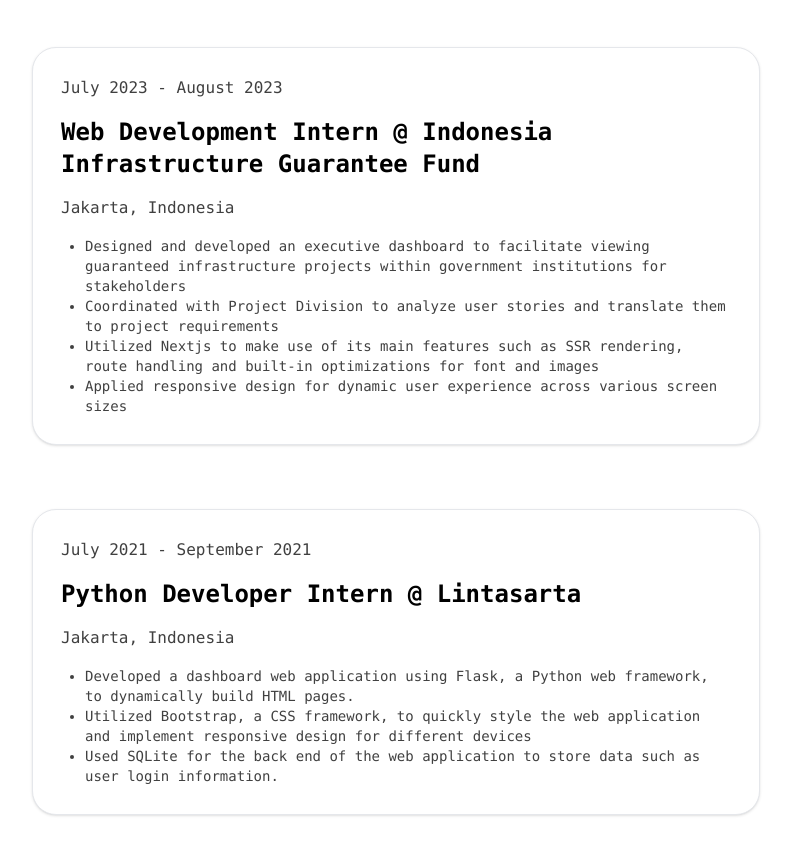
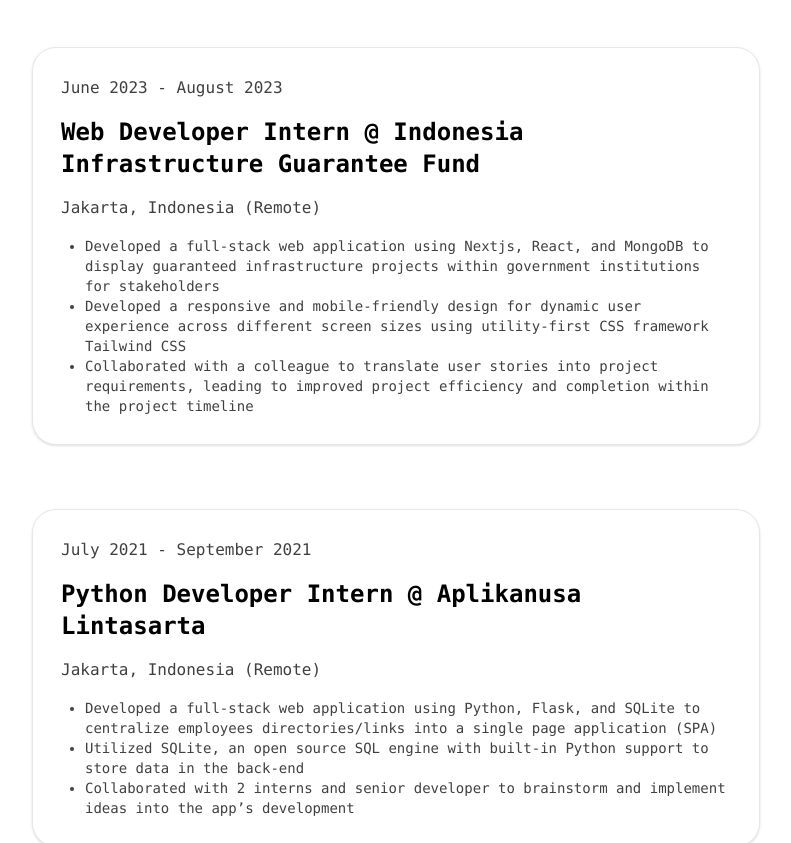
Before and after one commit to Rafyakbar02/portfolio-web, a React (Vite) app: page / in a window 1280 px wide. Shown: the part 633-1476 px from the top of the page, without its empty margins (244-1035 px from the left). Built offline with nearby package versions, Linux system fonts and the light colour scheme.

Commit message:
updated content

```diff
--- a/src/assets/index.js
+++ b/src/assets/index.js
@@ -2,7 +2,7 @@
 import linkedin from "./logo-linkedin.svg";
 import menu from "./menu.svg";
 import close from "./close.svg";
-import resume from "./RafyAkbarResumeV6.pdf";
+import resume from "./RafyAkbarResumeV7.pdf";
 import photo from "./SnapseedEdit.jpg";
 
 export { github, linkedin, resume, menu, close, photo };
--- a/src/constants/index.js
+++ b/src/constants/index.js
@@ -20,25 +20,24 @@
 export const experiences = [
   {
     id: "experience-1",
-    date: "July 2023 - August 2023",
-    title: "Web Development Intern @ Indonesia Infrastructure Guarantee Fund",
-    location: "Jakarta, Indonesia",
+    date: "June 2023 - August 2023",
+    title: "Web Developer Intern @ Indonesia Infrastructure Guarantee Fund",
+    location: "Jakarta, Indonesia (Remote)",
     content: [
-      "Designed and developed an executive dashboard to facilitate viewing guaranteed infrastructure projects within government institutions for stakeholders",
-      "Coordinated with Project Division to analyze user stories and translate them to project requirements",
-      "Utilized Nextjs to make use of its main features such as SSR rendering, route handling and built-in optimizations for font and images",
-      "Applied responsive design for dynamic user experience across various screen sizes",
+      "Developed a full-stack web application using Nextjs, React, and MongoDB to display guaranteed infrastructure projects within government institutions for stakeholders",
+      "Developed a responsive and mobile-friendly design for dynamic user experience across different screen sizes using utility-first CSS framework Tailwind CSS",
+      "Collaborated with a colleague to translate user stories into project requirements, leading to improved project efficiency and completion within the project timeline",
     ],
   },
   {
     id: "experience-2",
     date: "July 2021 - September 2021",
-    title: "Python Developer Intern @ Lintasarta",
-    location: "Jakarta, Indonesia",
+    title: "Python Developer Intern @ Aplikanusa Lintasarta",
+    location: "Jakarta, Indonesia (Remote)",
     content: [
-      "Developed a dashboard web application using Flask, a Python web framework, to dynamically build HTML pages.",
-      "Utilized Bootstrap, a CSS framework, to quickly style the web application and implement responsive design for different devices",
-      "Used SQLite for the back end of the web application to store data such as user login information.",
+      "Developed a full-stack web application using Python, Flask, and SQLite to centralize employees directories/links into a single page application (SPA)",
+      "Utilized SQLite, an open source SQL engine with built-in Python support to store data in the back-end",
+      "Collaborated with 2 interns and senior developer to brainstorm and implement ideas into the app’s development",
     ],
   },
 ];
@@ -50,7 +49,7 @@
     title: "Georgia Institute of Technology",
     location: "Atlanta, GA",
     content: [
-      "Candidate for Bachelor of Science in Computer Science",
+      "Bachelor of Science in Computer Science",
       "Info Internetworks & Intelligence threads",
       "Dean's List: Fall 2022, Spring 2023",
       "Activities and Societies: Indonesian Student Association",
```
Also changed, not shown: 2 other files (tests, documents, lock files or other folders).
